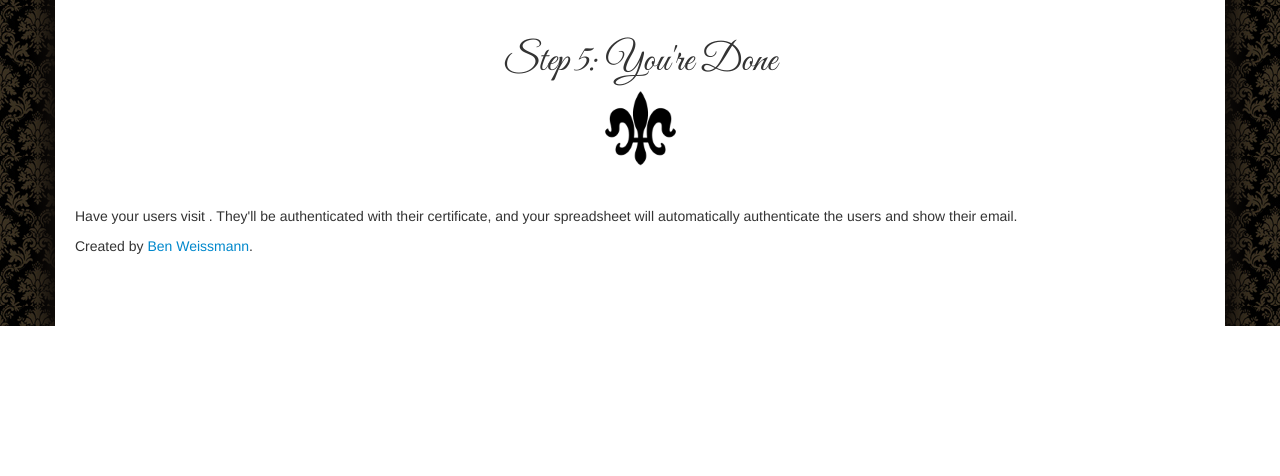
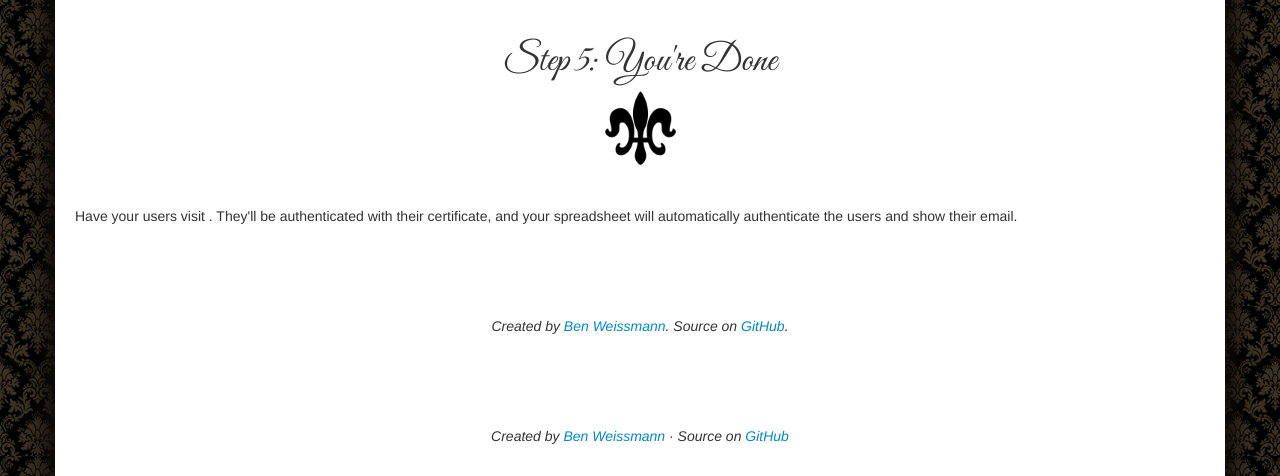
Before and after one commit to benweissmann/gauth, a Django app: template redirector/templates/created.html in a window 1280 px wide. Shown: the part 594-1070 px from the top of the page. Before the commit the page ends 920 px from the top, so only its background shows below. Run offline with Django 3.2, Linux system fonts and the light colour scheme; the template is opened without the code that fills it, so the values that code supplies are empty.

Commit message:
update docs

```diff
--- a/redirector/templates/base.html
+++ b/redirector/templates/base.html
@@ -20,6 +20,18 @@
                 </div>
 
                 {% block content %}{% endblock %}
+
+                <p class="footer">
+                    Created by
+                    <a href="http://benweissmann.com" target="_blank">
+                        Ben Weissmann
+                    </a>
+                    &middot;
+                    Source on
+                    <a href="https://github.com/benweissmann/gauth">
+                        GitHub
+                    </a>
+                </p>
             </div>
         </div>
 
--- a/redirector/templates/created.html
+++ b/redirector/templates/created.html
@@ -23,5 +23,7 @@
 
     <p class="footer">
         Created by <a href="http://benweissmann.com" target="_blank">Ben
-        Weissmann</a>.
+        Weissmann</a>. Source on <a href="https://github.com/benweissmann/gauth">
+        GitHub</a>.
+    </p>
 {% endblock %}
--- a/static/css/application.css
+++ b/static/css/application.css
@@ -20,7 +20,7 @@ body {
 }
 
 .content {
-    padding: 0px 20px 60px;
+    padding: 0px 20px 20px;
 }
 
 .section-header {
@@ -79,3 +79,9 @@ input[type=text]:focus {
   outline: 0;
   outline: thin dotted \9; /* IE6-9 */
 }
+
+.footer {
+    padding-top: 80px;
+    text-align: center;
+    font-style: italic;
+}
```
Also changed, not shown: LICENSE.txt (added), README.md.
